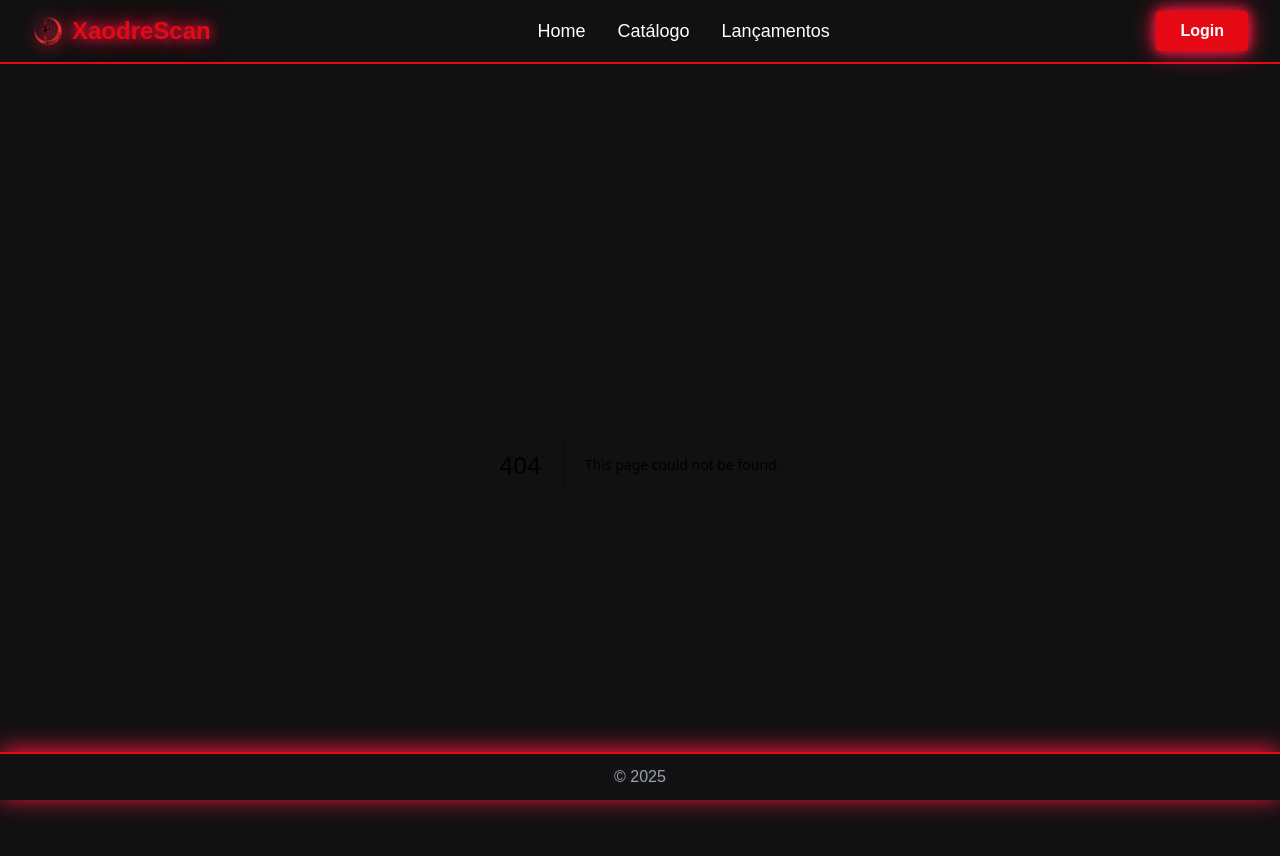
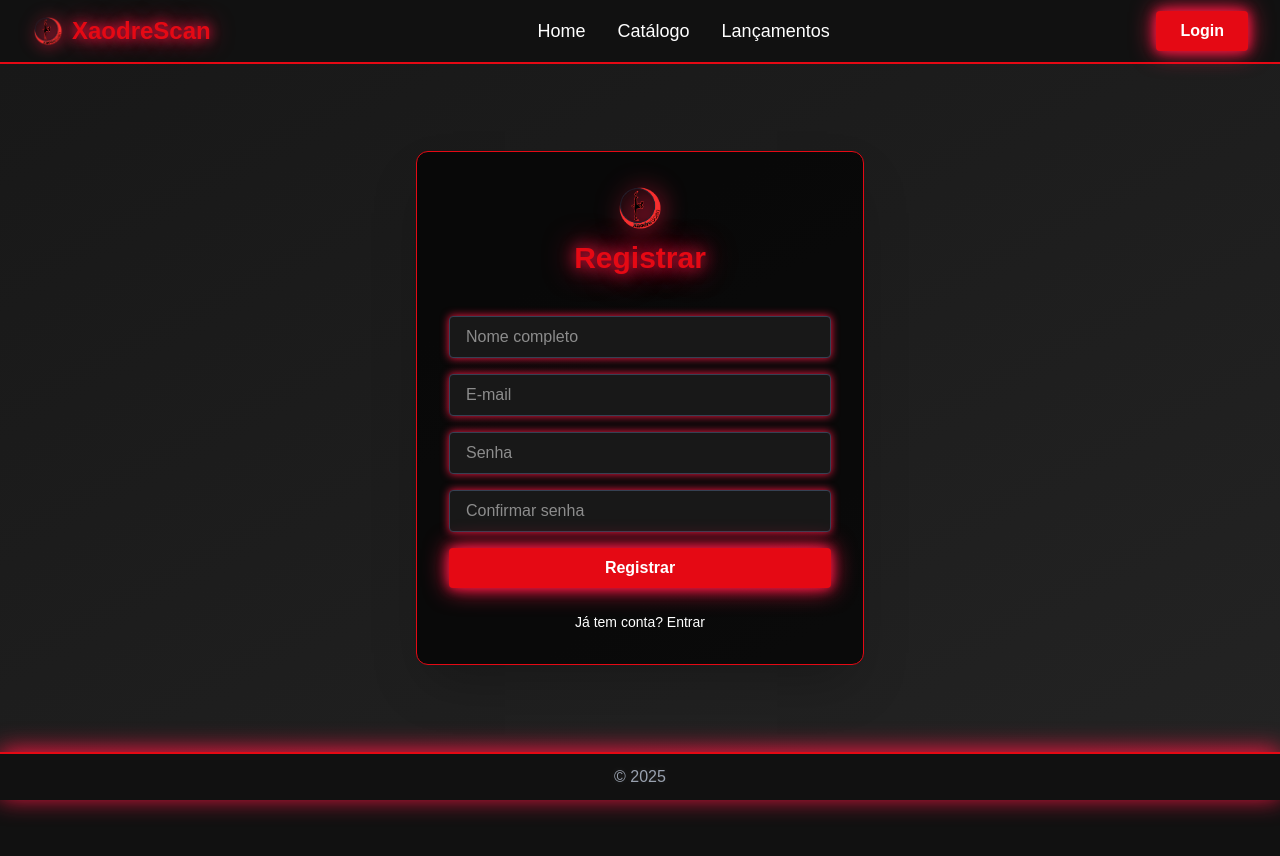
Before and after one commit to leonardoass87/xaodrescan, a Next.js app: page /register in a window 1280 px wide. Before the commit this address had no page. Shown: the top 856 px of the page. After the commit the page ends 800 px from the top, so only its background shows below. Built offline with nearby package versions, Linux system fonts and the light colour scheme.

Commit message:
criaçao da pagina de registro

```diff
--- /dev/null
+++ b/src/app/register/page.tsx
@@ -0,0 +1,22 @@
+export default function RegisterPage() {
+  return (
+    <main className="flex flex-col items-center justify-center min-h-[calc(100vh-112px)] bg-[var(--color-bg)] bg-gradient-to-br from-[#181818] to-[#232323]">
+      <div className="w-full max-w-md bg-black/70 rounded-xl shadow-2xl p-8 border border-[var(--color-red)]">
+        <div className="flex flex-col items-center mb-8">
+          <img src="/image/logo.png" alt="Logo XaodreScan" className="h-12 w-12 mb-2 drop-shadow-[0_0_12px_#ff1744]" />
+          <h1 className="text-[var(--color-red)] text-3xl font-bold mb-2" style={{textShadow: '0 0 16px #ff1744, 0 0 32px #ff1744'}}>Registrar</h1>
+        </div>
+        <form className="flex flex-col gap-4">
+          <input type="text" placeholder="Nome completo" className="bg-[#181818] border border-gray-700 rounded px-4 py-2 text-white focus:outline-none focus:border-[var(--color-red)] shadow-[0_0_8px_#ff1744]" />
+          <input type="email" placeholder="E-mail" className="bg-[#181818] border border-gray-700 rounded px-4 py-2 text-white focus:outline-none focus:border-[var(--color-red)] shadow-[0_0_8px_#ff1744]" />
+          <input type="password" placeholder="Senha" className="bg-[#181818] border border-gray-700 rounded px-4 py-2 text-white focus:outline-none focus:border-[var(--color-red)] shadow-[0_0_8px_#ff1744]" />
+          <input type="password" placeholder="Confirmar senha" className="bg-[#181818] border border-gray-700 rounded px-4 py-2 text-white focus:outline-none focus:border-[var(--color-red)] shadow-[0_0_8px_#ff1744]" />
+          <button type="submit" className="bg-[var(--color-red)] hover:bg-[#ff0033] text-white font-bold py-2 rounded shadow-lg transition-colors" style={{boxShadow: '0 0 12px #ff1744, 0 0 24px #ff1744'}}>Registrar</button>
+        </form>
+        <div className="flex flex-col items-center mt-6 gap-2">
+          <a href="/login" className="text-white hover:text-[var(--color-red)] hover:underline text-sm transition-colors">Já tem conta? Entrar</a>
+        </div>
+      </div>
+    </main>
+  );
+}
```
